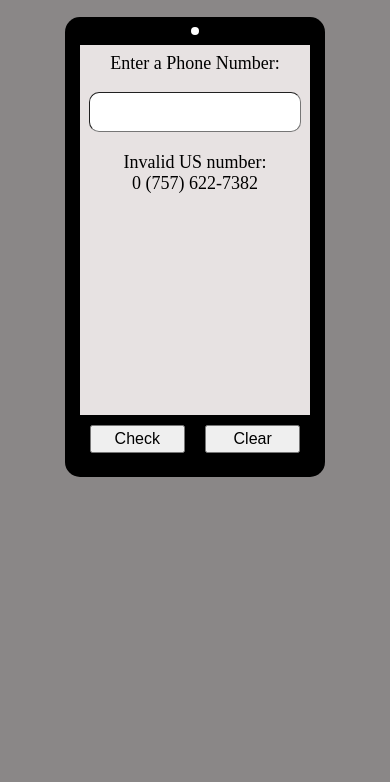
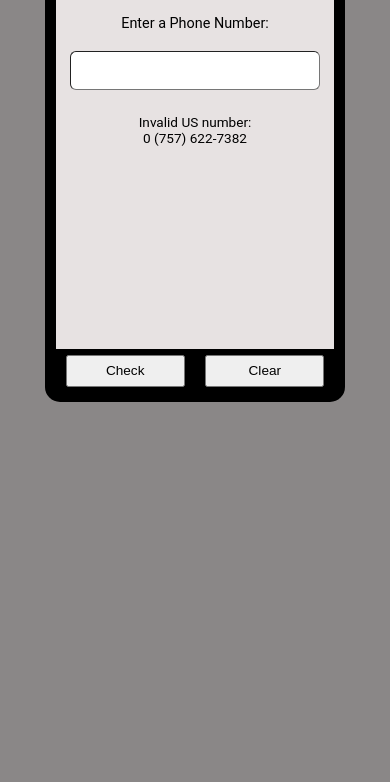
Before and after one commit to bash4Dev/validate-phone-number, a plain HTML site: page index.html in a window 390 px wide. Shown: the part 62-844 px from the top of the page. Drawn offline with Linux system fonts and the light colour scheme.

Commit message:
Commit improvements

```diff
--- a/styles.css
+++ b/styles.css
@@ -13,22 +13,30 @@ body {
     flex-direction: column;
     justify-content: center;
     align-items: center;
-    gap: 2rem;
-    margin: 10px 0;
+    gap: 1rem;
+    font-family: 'Roboto', sans-serif;
     background-color: #8a8787;
 }
 
 header h1 {
     text-align: center;
     font-size: 2rem;
-    font-weight: 500;
+    font-weight: 400;
     color: var(--white-color);
 }
 
+main {
+    width: 90%;
+    max-width: 300px;
+}
+
 #phone-div {
-    width: 260px;
-    height: 460px;
-    padding: 10px;
+    width: 80%;
+    max-width: 300px;
+    height: auto;
+    margin: auto;
+    padding: 0.5rem;
+    padding-bottom: 0.6rem;
     background-color: #000;
     border-radius: 15px;
 }
@@ -45,40 +53,80 @@ header h1 {
     display: flex;
     flex-direction: column;
     align-items: center;
-    height: 370px;
-    margin: 10px 5px;
-    padding-top: 8px;
+    height: 350px;
+    margin: 6px 3px;
+    padding: 1rem 0;
     background-color: #e7e2e2;
 }
 
 label {
-    font-size: 18px;
+    font-size: 1rem;
 }
 
 input#user-input {
-    width: 92%;
-    padding: 10px;
-    font-size: 16px;
+    width: 90%;
+    padding: 0.6rem;
+    font-size: 1rem;
+    text-align: center;
     border-width: 1px;
-    border-radius: 10px;
+    border-radius: 6px;
+}
+
+input#user-input:focus {
+    border-color: #4CAF50;
 }
 
 #results-div {
-    font-size: 18px;
+    font-size: 1.1rem;
     text-align: center;
-    margin-top: 20px;
+    margin-top: 1.5rem;
 }
 
 #buttons {
     display: flex;
     justify-content: space-around;
     align-items: center;
-    margin: 0 15px;
     gap: 1.3rem;
+    margin: 6px 0.8rem;
 }
 
 #check-btn, #clear-btn {
     width: 100%;
-    padding: 3px;
-    font-size: 16px;
+    padding: 0.3rem;
+    font-size: 1rem;
 }
+
+#check-btn:hover, #clear-btn:hover {
+    background-color: #ccc;
+}
+
+@media (max-width: 768px) {
+    header h1 {
+        font-size: 1.5rem;
+    }
+
+    label, #results-div, input#user-input,
+    #check-btn, #clear-btn {
+        font-size: 0.9rem;
+    }
+}
+
+@media (max-width: 500px) {
+    header h1 {
+        font-size: 1.2rem;
+    }
+
+    input#user-input {
+        padding: 0.7rem;
+        font-size: 0.8rem;
+    }
+
+    #results-div {
+        font-size: 0.85rem;
+    }
+
+    #check-btn, #clear-btn {
+        font-size: 0.85rem;
+        padding: 0.4rem;
+    }
+}
```
